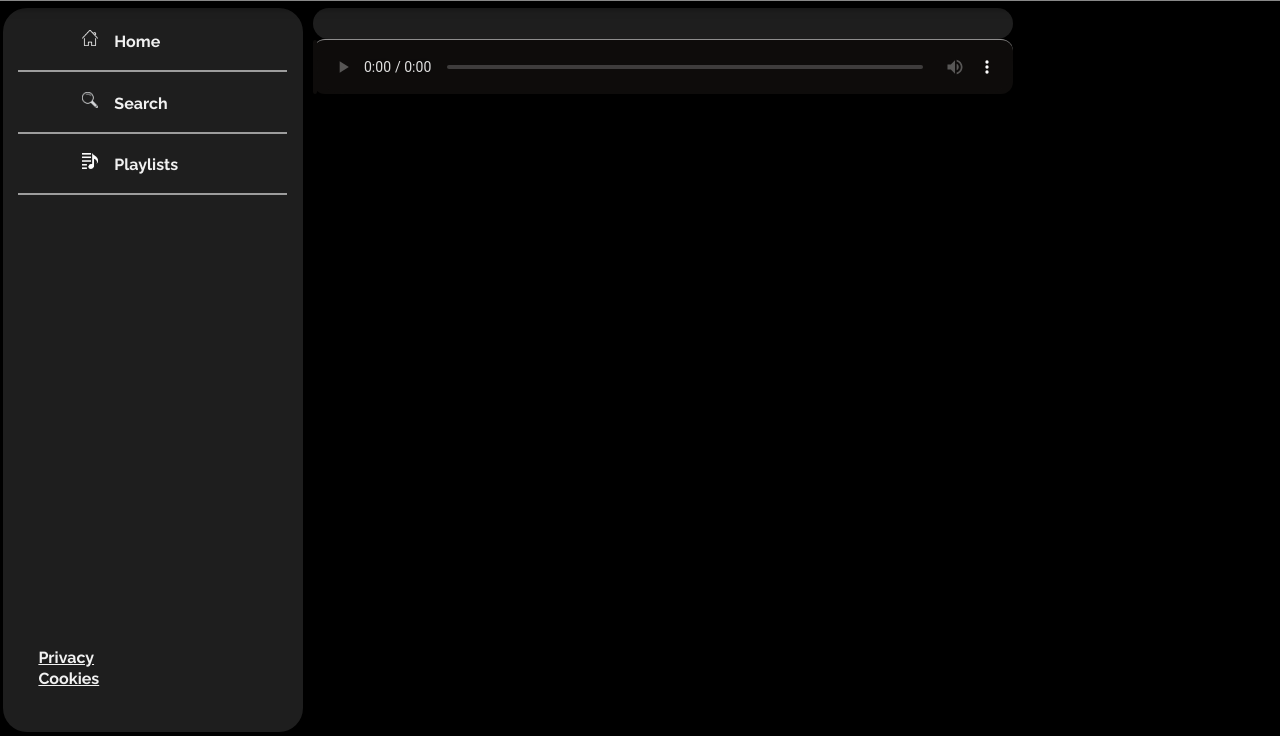
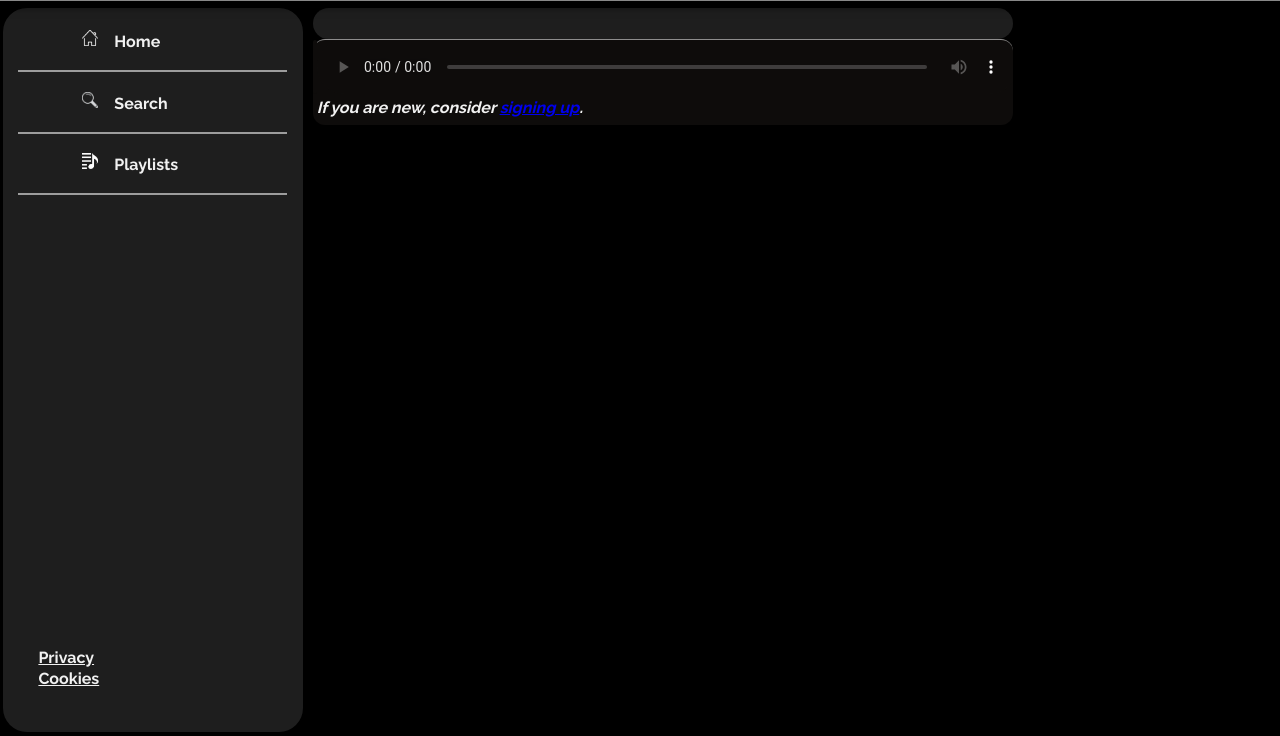
Before and after one commit to UnlikelyBuddy1/Kset-uc3m-project, a plain HTML site: page Kset.html in a window 1280 px wide. Shown: the part 64-800 px from the top of the page. Drawn offline with Linux system fonts and the light colour scheme; no server answers.

Commit message:
Added text encouraging sign up

```diff
--- a/Kset.html
+++ b/Kset.html
@@ -54,9 +54,13 @@
             </div>
             <div id="footer" class="footer">
                 <img id="miniCover" src="" class="miniCover">
-                <audio id="audio" controls>
-                    <source id="source" src="" type="audio/mpeg">
-                </audio>
+                <div class="bottom">
+                    <audio id="audio" controls>
+                        <source id="source" src="" type="audio/mpeg">
+                    </audio>
+
+                    <i class="signup-banner text">If you are new, consider <a href=#>signing up</a>.</i>
+                </div>
             </div>
         </div>
     </div>
@@ -101,6 +105,9 @@
         overflow-y: auto;
         overflow-x: hidden;
         background-color: black;
+    }
+    .bottom{
+        margin-bottom: 1vh;
     }
     .logo{ /* Bottom Border needs to be fixed */
         margin-top: 2vh;
@@ -257,9 +264,6 @@
         width: 100%;
         border-radius: 10%;
         aspect-ratio: 1/1;
-    }
-    .cover:hover{
-        background-color: yellow;
     }
 
     .button{
```
